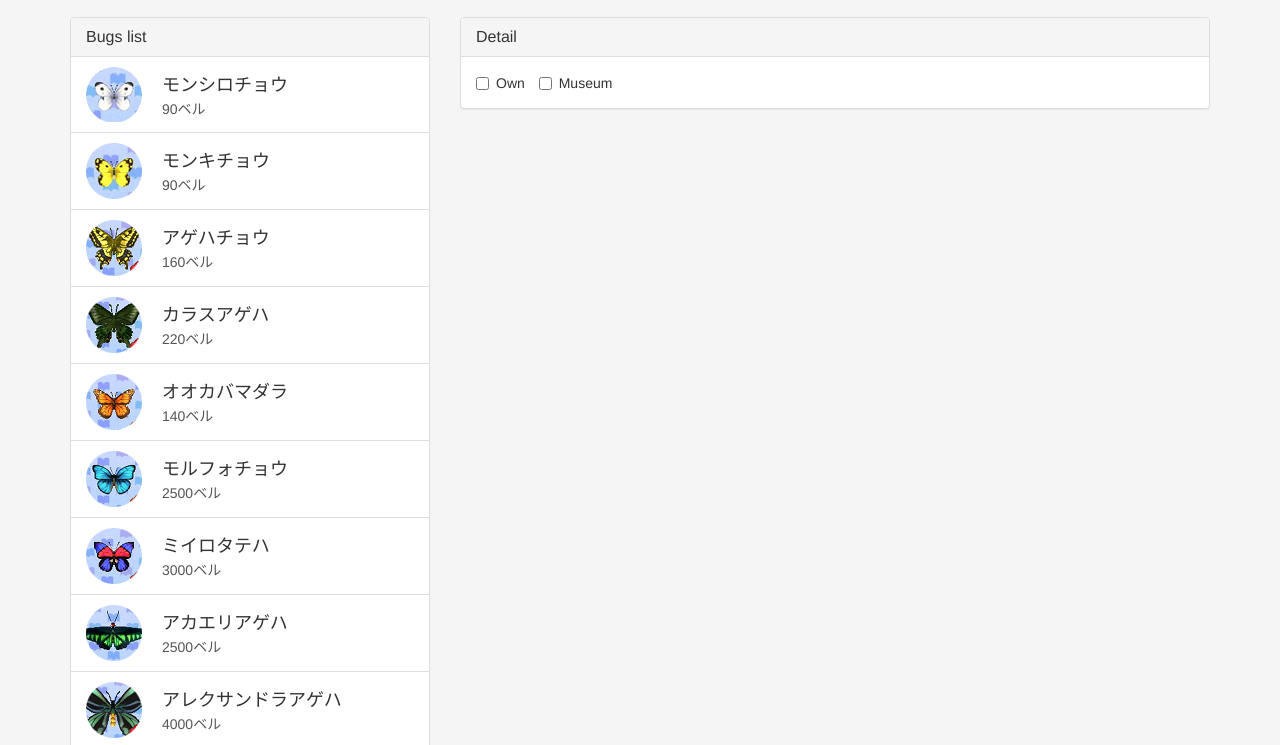
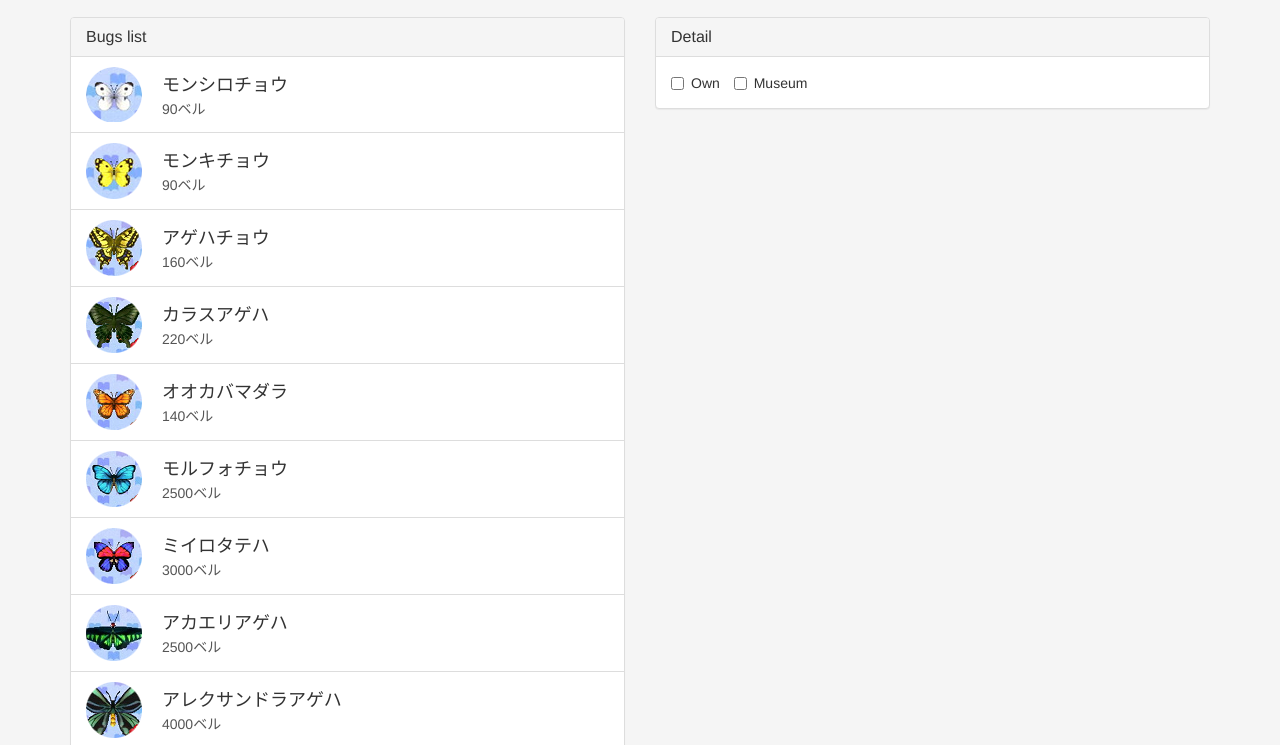
Before and after one commit to garykb8/acnl, a plain HTML site: page index.html in a window 1280 px wide. Shown: the part 53-798 px from the top of the page. Drawn offline with Linux system fonts and the light colour scheme.

Commit message:
Change bootstrap grid system setting.

```diff
--- a/index.html
+++ b/index.html
@@ -29,7 +29,7 @@
 
 	<div class="container">
 		<div class="row">
-			<div class="col-md-4 col-sm-4 collection-list">
+			<div class="col-md-6 col-sm-6 collection-list">
 				<div class="panel panel-default">
 					<div class="panel-heading">
 						<h3 class="panel-title">Bugs list</h3>
@@ -38,7 +38,7 @@
 				  	</div>
 				</div>
 			</div>
-			<div class="col-md-8 col-sm-8 detail-card">
+			<div class="col-md-6 col-sm-6 detail-card">
 				<div class="panel panel-default">
 					<div class="panel-heading">
 						<h3 class="panel-title">Detail</h3>
```
